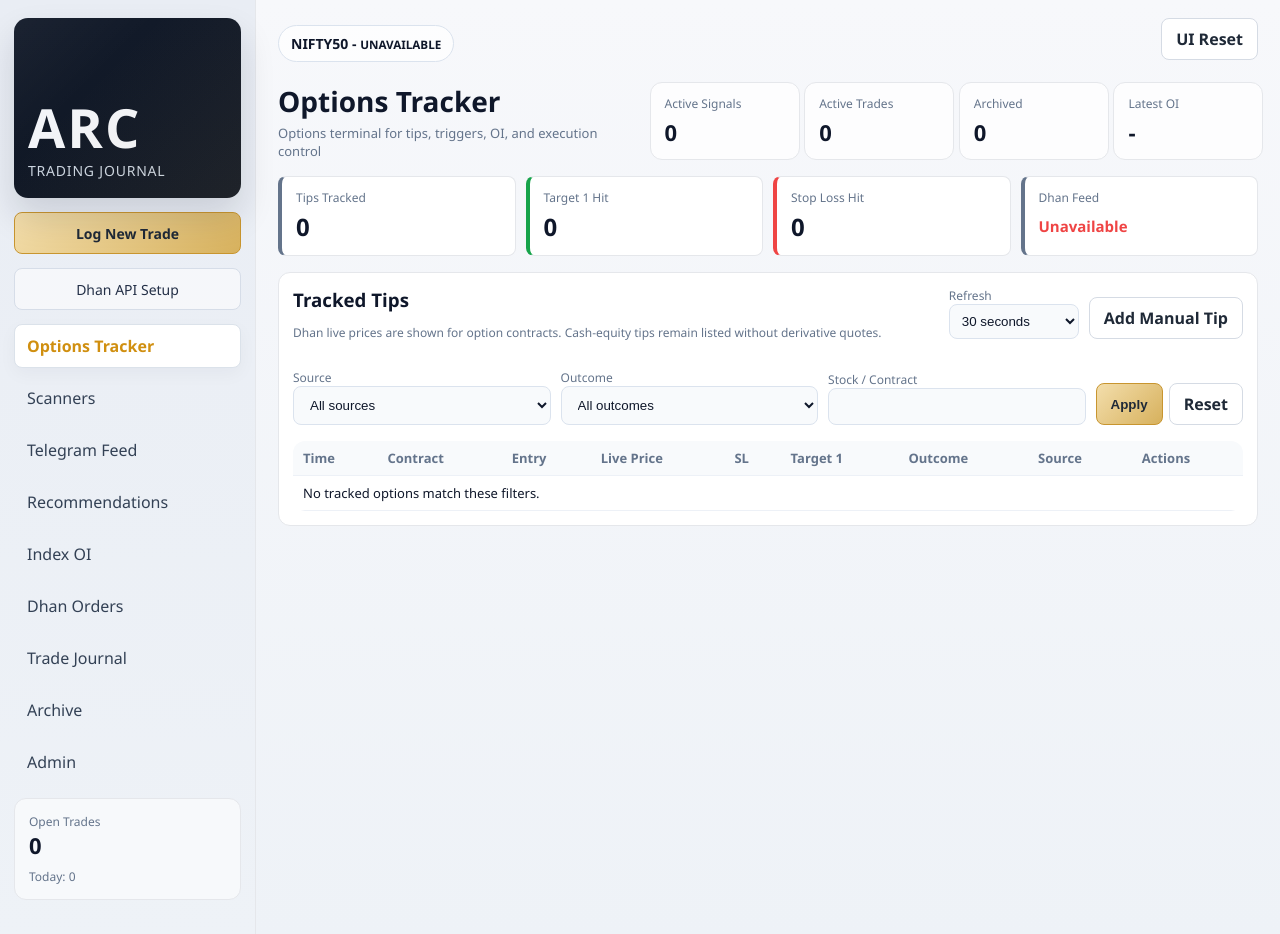
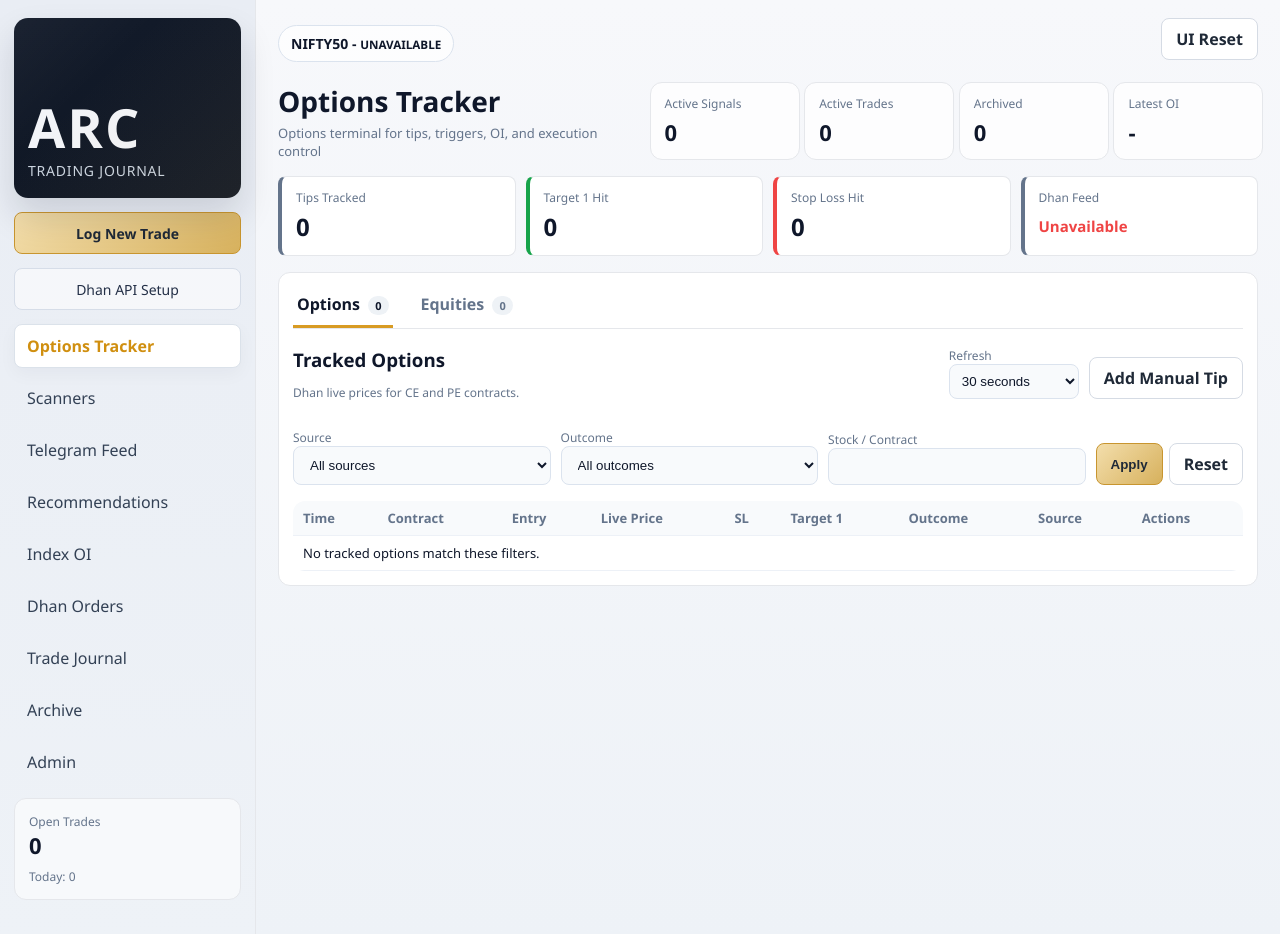
Before and after one commit to arcoptions/OptionsDjango, a Django app: page /options/ in a window 1280 px wide. Run offline with Django 5.2, Linux system fonts and the light colour scheme; data that the repository does not hold is empty.

Commit message:
Separate option and equity tracker tabs

```diff
--- a/options_tracker/services.py
+++ b/options_tracker/services.py
@@ -61,9 +61,12 @@ def parse_tip_text(raw_text):
         "JAN", "FEB", "MAR", "APR", "MAY", "JUN", "JUNE", "JUL", "JULY", "AUG", "SEP",
         "SEPT", "OCT", "NOV", "DEC", "EXPIRY",
     }
-    contract_match = re.search(r"\b(\d{2,6})\s*(CE|PE)\b", text)
-    direction = contract_match.group(2) if contract_match else None
-    strike = contract_match.group(1) if contract_match else ""
+    contract_match = re.search(r"\b(\d+(?:\.\d+)?)\s*(K)?\s*(CE|PE)\b", text)
+    direction = contract_match.group(3) if contract_match else None
+    strike = ""
+    if contract_match:
+        strike_value = Decimal(contract_match.group(1)) * (1000 if contract_match.group(2) else 1)
+        strike = format(strike_value.normalize(), "f")
     prefix = text[:contract_match.start()] if contract_match else text
     candidates = re.findall(r"\b[A-Z][A-Z0-9&.-]{1,24}\b", prefix)
     candidates = [word.strip(".-") for word in candidates if word.strip(".-") not in ignored_words]
--- a/options_tracker/templates/options_tracker/options_tracker.html
+++ b/options_tracker/templates/options_tracker/options_tracker.html
@@ -8,10 +8,14 @@
 </div>
 
 <div class="card">
+  <nav class="tracker-tabs" aria-label="Tip type">
+    <a href="?tab=options" class="{% if tracker_tab == 'options' %}active{% endif %}">Options <span>{{ options_count }}</span></a>
+    <a href="?tab=equities" class="{% if tracker_tab == 'equities' %}active{% endif %}">Equities <span>{{ equities_count }}</span></a>
+  </nav>
   <div class="tracker-head">
     <div>
-      <h3>Tracked Tips</h3>
-      <p class="muted">Dhan live prices are shown for option contracts. Cash-equity tips remain listed without derivative quotes.</p>
+      <h3>{% if tracker_tab == "equities" %}Tracked Equities{% else %}Tracked Options{% endif %}</h3>
+      <p class="muted">{% if tracker_tab == "equities" %}Cash-equity calls parsed from Telegram sources.{% else %}Dhan live prices for CE and PE contracts.{% endif %}</p>
     </div>
     <div class="tracker-actions">
       <label class="refresh-setting">Refresh
@@ -34,6 +38,7 @@
   </div>
 
   <form method="get" class="tracker-filters">
+    <input type="hidden" name="tab" value="{{ tracker_tab }}" />
     <label>Source
       <select name="source">
         <option value="">All sources</option>
@@ -47,7 +52,7 @@
       </select>
     </label>
     <label>Stock / Contract<input name="q" value="{{ request.GET.q }}" /></label>
-    <div class="filter-actions"><button class="btn" type="submit">Apply</button><a class="btn secondary" href="/options/">Reset</a></div>
+    <div class="filter-actions"><button class="btn" type="submit">Apply</button><a class="btn secondary" href="/options/?tab={{ tracker_tab }}">Reset</a></div>
   </form>
 
   <div class="table-wrap">
@@ -94,6 +99,10 @@
 
 <style>
   .content { min-width: 0; }
+  .tracker-tabs { border-bottom: 1px solid var(--line); display: flex; gap: 24px; margin: -4px 0 18px; }
+  .tracker-tabs a { border-bottom: 3px solid transparent; color: var(--muted); font-weight: 700; padding: 10px 4px; text-decoration: none; }
+  .tracker-tabs a.active { border-color: #d89b23; color: var(--ink); }
+  .tracker-tabs span { background: #eef2f6; border-radius: 999px; font-size: 11px; margin-left: 4px; padding: 2px 7px; }
   .tracking-stats { display: grid; grid-template-columns: repeat(4, minmax(150px, 1fr)); gap: 10px; margin-bottom: 16px; }
   .tracking-stat { background: #fff; border: 1px solid var(--line); border-left: 4px solid #64748b; border-radius: 8px; padding: 12px 14px; }
   .tracking-stat.target { border-left-color: var(--green); } .tracking-stat.stop { border-left-color: var(--danger); }
@@ -129,7 +138,7 @@
     const outcomeLabels = {TRACKING: "Tracking", TARGET_1: "Target 1 Hit", STOP_LOSS: "Stop Loss Hit", UNRESOLVED: "Instrument Not Found"};
     const refreshPrices = async () => {
       try {
-        const response = await fetch("{% url 'option_live_prices' %}", {method: "POST", headers: {"X-CSRFToken": csrfToken}});
+        const response = await fetch("{% url 'option_live_prices' %}?tab={{ tracker_tab }}", {method: "POST", headers: {"X-CSRFToken": csrfToken}});
         const data = await response.json();
         data.rows.forEach((quote) => {
           const row = document.querySelector(`[data-signal-id="${quote.id}"]`); if (!row) return;
--- a/options_tracker/views.py
+++ b/options_tracker/views.py
@@ -22,6 +22,7 @@ from .models import (
     ChartinkTrigger,
     ChatMessage,
     DhanOrderEvent,
+    Direction,
     IndexOISnapshot,
     OptionOutcome,
     SignalStatus,
@@ -311,9 +312,15 @@ def options_tracker(request):
         form = TipSignalForm()
 
     panel = request.GET.get("panel", "").strip().lower()
+    tracker_tab = request.GET.get("tab", "options").strip().lower()
+    if tracker_tab not in {"options", "equities"}:
+        tracker_tab = "options"
     f = SignalFilterForm(request.GET)
-    options = TipSignal.objects.exclude(status=SignalStatus.ARCHIVED)
-    items = options.order_by("-tip_time", "-id")
+    tracked_tips = TipSignal.objects.exclude(status=SignalStatus.ARCHIVED)
+    options = tracked_tips.filter(direction__in=[Direction.CE, Direction.PE])
+    equities = tracked_tips.filter(direction=Direction.EQ)
+    tab_tips = equities if tracker_tab == "equities" else options
+    items = tab_tips.order_by("-tip_time", "-id")
     if f.is_valid():
         status = f.cleaned_data.get("status")
         source = f.cleaned_data.get("source")
@@ -346,13 +353,16 @@ def options_tracker(request):
         "score_min": request.GET.get("score_min", ""),
         "score_max": request.GET.get("score_max", ""),
         "open_trade_panel": panel in {"trade", "new"},
-        "sources": options.order_by("source_name").values_list("source_name", flat=True).distinct(),
+        "sources": tab_tips.order_by("source_name").values_list("source_name", flat=True).distinct(),
         "selected_source": request.GET.get("source", ""),
         "selected_outcome": outcome,
+        "tracker_tab": tracker_tab,
         "outcomes": OptionOutcome.choices,
-        "tracked_count": options.count(),
-        "target_count": options.filter(outcome_status=OptionOutcome.TARGET_1).count(),
-        "stop_loss_count": options.filter(outcome_status=OptionOutcome.STOP_LOSS).count(),
+        "options_count": options.count(),
+        "equities_count": equities.count(),
+        "tracked_count": tab_tips.count(),
+        "target_count": tab_tips.filter(outcome_status=OptionOutcome.TARGET_1).count(),
+        "stop_loss_count": tab_tips.filter(outcome_status=OptionOutcome.STOP_LOSS).count(),
     }
     return render(request, "options_tracker/options_tracker.html", ctx)
 
@@ -361,6 +371,8 @@ def options_tracker(request):
 def option_live_prices(request):
     tracked_tips = TipSignal.objects.exclude(status=SignalStatus.ARCHIVED)
     options = tracked_tips.filter(direction__in=["CE", "PE"])
+    tracker_tab = request.GET.get("tab", "options").strip().lower()
+    selected_tips = tracked_tips.filter(direction=Direction.EQ) if tracker_tab == "equities" else options
     refresh_result = refresh_dhan_option_prices(options)
     rows = list(options.values(
         "id", "live_price", "entry_price", "outcome_status", "quote_updated_at", "security_id", "exchange_segment",
@@ -371,9 +383,9 @@ def option_live_prices(request):
         "error": refresh_result["error"],
         "rows": rows,
         "counts": {
-            "tracked": tracked_tips.count(),
-            "target": tracked_tips.filter(outcome_status=OptionOutcome.TARGET_1).count(),
-            "stop_loss": tracked_tips.filter(outcome_status=OptionOutcome.STOP_LOSS).count(),
+            "tracked": selected_tips.count(),
+            "target": selected_tips.filter(outcome_status=OptionOutcome.TARGET_1).count(),
+            "stop_loss": selected_tips.filter(outcome_status=OptionOutcome.STOP_LOSS).count(),
         },
     })
 
```
Also changed, not shown: options_tracker/tests.py (+14 -6 lines), options_tracker/migrations/0009_fix_k_suffix_option_contracts.py (added).
